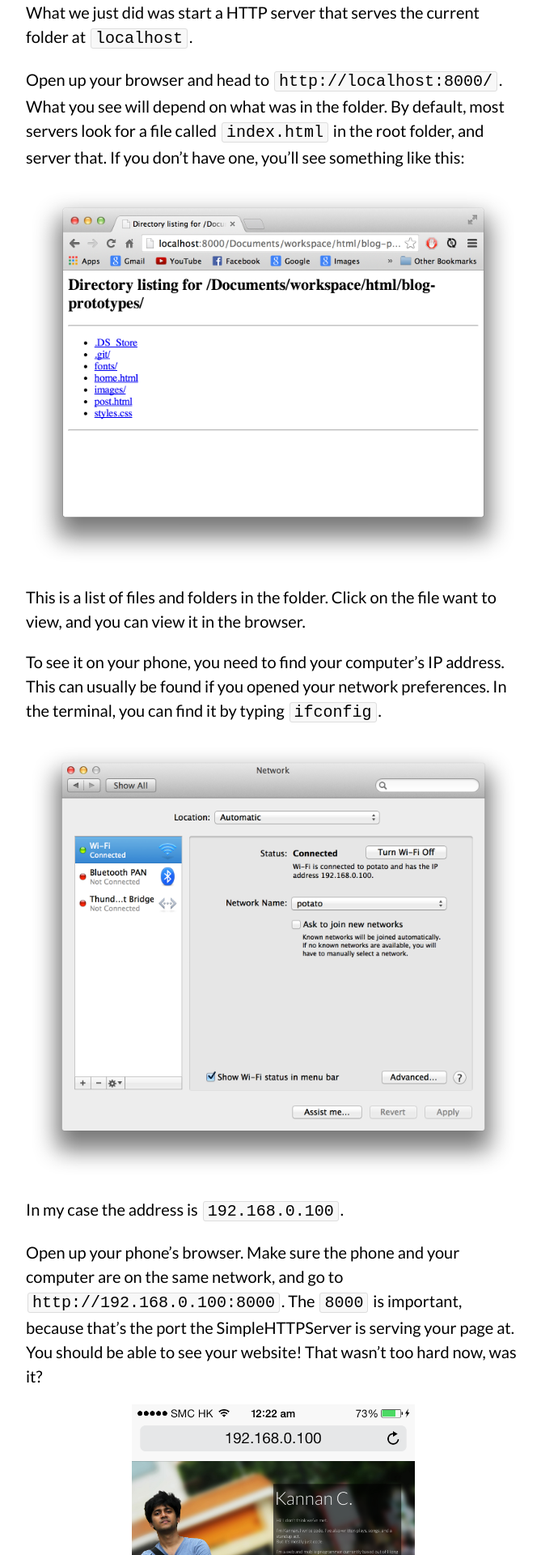
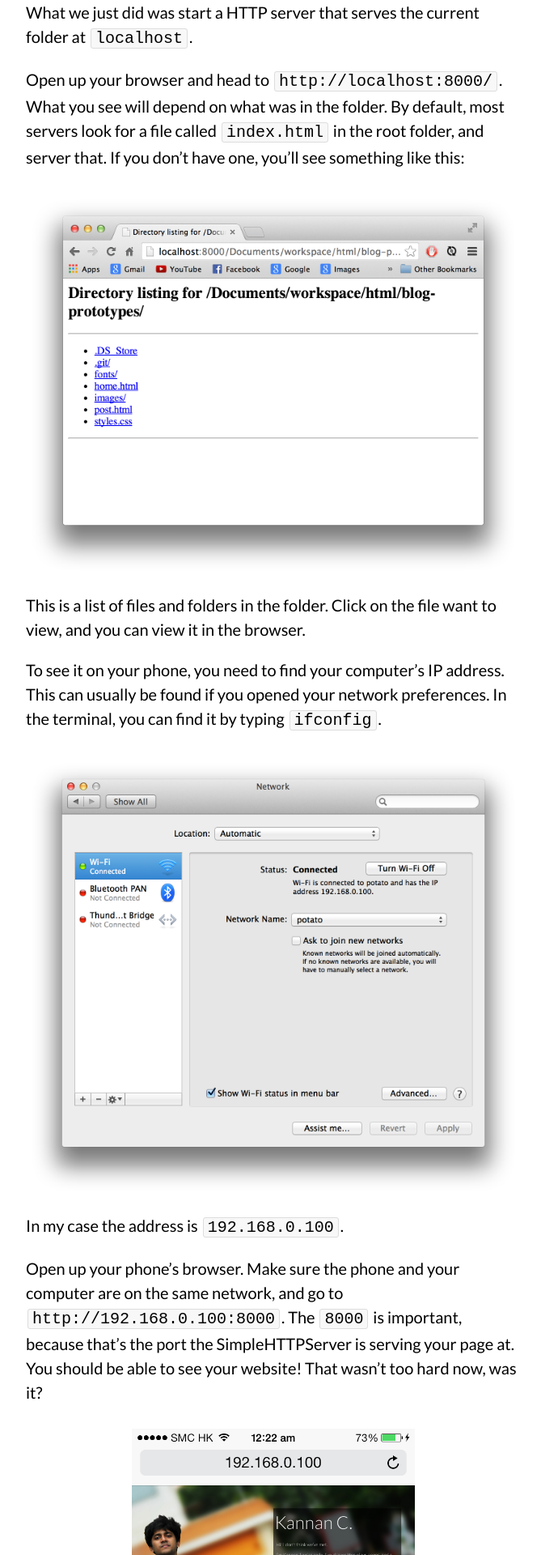
Before and after one commit to kannan-chandra/kannan-chandra.com, a Jekyll site: the page built from _posts/2014-02-17-mobile-website-testing-with-simplehttpserver.markdown, in a window 1280 px wide. Shown: the part 1310-3230 px from the top of the page at 81% size, without its empty margins (302-971 px from the left). Built offline with Jekyll 4.4.1, drawn with Linux system fonts in a browser that asks for light colours; some web fonts are replaced.

Commit message:
updated post

```diff
--- a/_posts/2014-04-13-wids2014-part1.markdown
+++ b/_posts/2014-04-13-wids2014-part1.markdown
@@ -21,5 +21,5 @@
 The next talk was just a complete switch to full on tech mode. Asya Kamsky spoke about replication in MongoDB. I had a vague understanding of replication before, but her talk went into some practical implementation details. A replica set is a collection of servers (usually three) that store separate copies of the same data. One is a primary, and is the one used for both reads and writes in general. The others are secondaries that try to keep up with the state held at the primary. In the event of a failure at the primary, the remaining nodes hold an election and promote one of them to be the new primary. One thing I found cool is that when the old primary does come back, there are mechanisms to allow it to join the cluster and turn into a secondary. The same mechanism allows for downtime-less maintenance. Something I had not thought about before is that replica sets can be useful for running other background tasks such as backups and analytics on one of the secondaries. Overall a really good talk. The one question I had was that these concepts do seem fairly general. What makes MongoDB more suited to this than a relational DB?
 
 {% include image.html 	url="/images/wids2014-4.jpg" description="" %}
-
+<br/>
 *Stay tuned for the next epic chapter of the WIDS Chronicles trilogy.*
--- a/css/styles.css
+++ b/css/styles.css
@@ -150,6 +150,7 @@
     display: block;
     margin-left: auto;
     margin-right: auto;
+    margin-top: 1.5em;
   }
 
   .post .image-caption {
```
Also changed, not shown: 2 other files.
